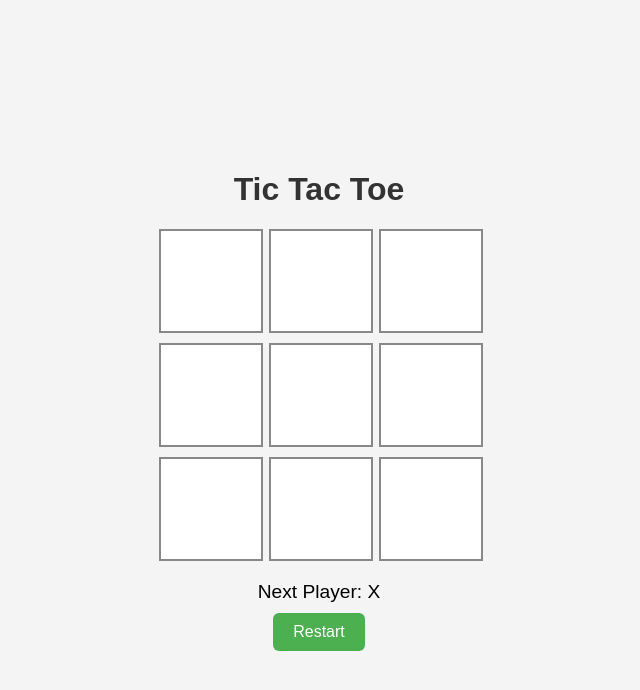
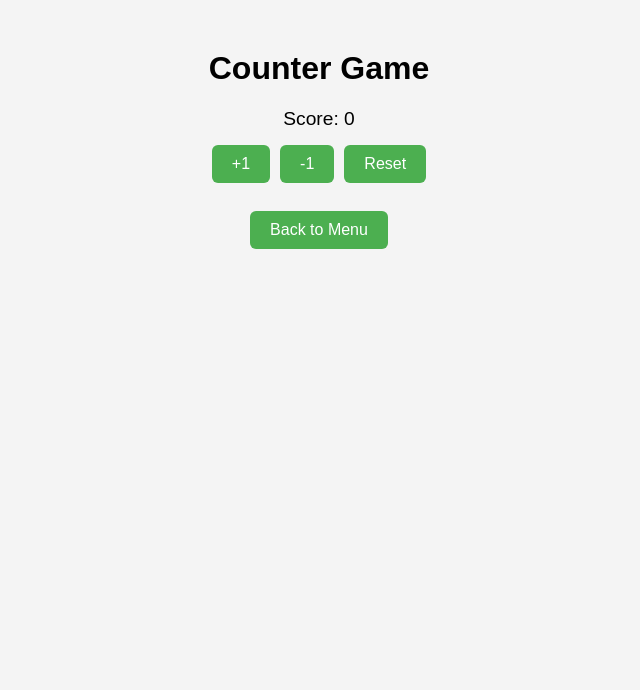
Before and after one commit to Ysaicharan/CICD-First, a React (Vite) app: page /counter in a window 1280 px wide. Shown: the top 690 px of the page, without its empty margins (321-961 px from the left). Built offline with nearby package versions, Linux system fonts and the light colour scheme.

Commit message:
version 4

```diff
--- a/src/App.css
+++ b/src/App.css
@@ -1,18 +1,17 @@
 body {
   font-family: sans-serif;
   background: #f4f4f4;
-  display: flex;
-  justify-content: center;
-  align-items: center;
-  height: 100vh;
   margin: 0;
+  padding: 0;
 }
 
 .container {
   text-align: center;
+  margin-top: 50px;
 }
 
-h1 {
+.menu h1 {
+  margin-bottom: 30px;
   color: #333;
 }
 
@@ -34,11 +33,10 @@ h1 {
   align-items: center;
   font-size: 2rem;
   cursor: pointer;
-  transition: background 0.2s;
 }
 
 .cell:hover {
-  background: #f0f0f0;
+  background: #eee;
 }
 
 .status {
@@ -46,17 +44,19 @@ h1 {
   margin: 10px 0;
 }
 
-.reset-btn {
+.btn, .reset-btn, .back-btn {
   padding: 10px 20px;
   font-size: 1rem;
   background: #4caf50;
   color: white;
   border: none;
   border-radius: 6px;
+  margin: 5px;
   cursor: pointer;
-  transition: background 0.3s;
+  text-decoration: none;
+  display: inline-block;
 }
 
-.reset-btn:hover {
+.btn:hover, .reset-btn:hover, .back-btn:hover {
   background: #45a049;
 }
--- a/src/App.jsx
+++ b/src/App.jsx
@@ -1,70 +1,30 @@
-import { useState } from 'react'
-import reactLogo from './assets/react.svg'
-import viteLogo from '/vite.svg'
-import './App.css'
-
-//import React, { useState } from "react";
-//import "./App.css";
+import React from "react";
+import { BrowserRouter as Router, Routes, Route, Link } from "react-router-dom";
+import TicTacToe from "./TicTacToe";
+import CounterGame from "./CounterGame";
+import "./App.css";
 
 function App() {
-  const initialBoard = Array(9).fill(null);
-  const [board, setBoard] = useState(initialBoard);
-  const [xIsNext, setXIsNext] = useState(true);
-
-  const winner = calculateWinner(board);
-
-  function handleClick(index) {
-    if (board[index] || winner) return;
-    const newBoard = board.slice();
-    newBoard[index] = xIsNext ? "X" : "O";
-    setBoard(newBoard);
-    setXIsNext(!xIsNext);
-  }
-
-  function resetGame() {
-    setBoard(initialBoard);
-    setXIsNext(true);
-  }
-
-  function renderCell(index) {
-    return (
-      <div className="cell" onClick={() => handleClick(index)}>
-        {board[index]}
+  return (
+    <Router>
+      <div className="container">
+        <Routes>
+          <Route
+            path="/"
+            element={
+              <div className="menu">
+                <h1>Game Menu</h1>
+                <Link to="/tic-tac-toe" className="btn">Play Tic Tac Toe</Link>
+                <Link to="/counter" className="btn">Play Counter Game</Link>
+              </div>
+            }
+          />
+          <Route path="/tic-tac-toe" element={<TicTacToe />} />
+          <Route path="/counter" element={<CounterGame />} />
+        </Routes>
       </div>
-    );
-  }
-
-  return (
-    <div className="container">
-      <h1>Tic Tac Toe</h1>
-      <div className="board">
-        {board.map((_, i) => renderCell(i))}
-      </div>
-      <div className="status">
-        {winner
-          ? `Winner: ${winner}`
-          : board.includes(null)
-          ? `Next Player: ${xIsNext ? "X" : "O"}`
-          : "It's a Draw!"}
-      </div>
-      <button className="reset-btn" onClick={resetGame}>Restart</button>
-    </div>
+    </Router>
   );
 }
 
-// Helper function to check for a winner
-function calculateWinner(cells) {
-  const lines = [
-    [0, 1, 2], [3, 4, 5], [6, 7, 8], // rows
-    [0, 3, 6], [1, 4, 7], [2, 5, 8], // cols
-    [0, 4, 8], [2, 4, 6]             // diagonals
-  ];
-  for (let [a, b, c] of lines) {
-    if (cells[a] && cells[a] === cells[b] && cells[a] === cells[c]) {
-      return cells[a];
-    }
-  }
-  return null;
-}
-
 export default App;
--- /dev/null
+++ b/src/CounterGame.jsx
@@ -0,0 +1,22 @@
+import React, { useState } from "react";
+import { Link } from "react-router-dom";
+
+function CounterGame() {
+  const [score, setScore] = useState(0);
+
+  return (
+    <div className="container">
+      <h1>Counter Game</h1>
+      <p className="status">Score: {score}</p>
+      <div>
+        <button className="reset-btn" onClick={() => setScore(score + 1)}>+1</button>
+        <button className="reset-btn" onClick={() => setScore(score - 1)}>-1</button>
+        <button className="reset-btn" onClick={() => setScore(0)}>Reset</button>
+      </div>
+      <br />
+      <Link to="/" className="back-btn">Back to Menu</Link>
+    </div>
+  );
+}
+
+export default CounterGame;
--- /dev/null
+++ b/src/TicTacToe.jsx
@@ -0,0 +1,66 @@
+import React, { useState } from "react";
+import { Link } from "react-router-dom";
+
+function TicTacToe() {
+  const initialBoard = Array(9).fill(null);
+  const [board, setBoard] = useState(initialBoard);
+  const [xIsNext, setXIsNext] = useState(true);
+
+  const winner = calculateWinner(board);
+
+  function handleClick(index) {
+    if (board[index] || winner) return;
+    const newBoard = board.slice();
+    newBoard[index] = xIsNext ? "X" : "O";
+    setBoard(newBoard);
+    setXIsNext(!xIsNext);
+  }
+
+  function resetGame() {
+    setBoard(initialBoard);
+    setXIsNext(true);
+  }
+
+  function renderCell(index) {
+    return (
+      <div className="cell" onClick={() => handleClick(index)}>
+        {board[index]}
+      </div>
+    );
+  }
+
+  return (
+    <div className="container">
+      <h1>Tic Tac Toe</h1>
+      <div className="board">
+        {board.map((_, i) => renderCell(i))}
+      </div>
+      <div className="status">
+        {winner
+          ? `Winner: ${winner}`
+          : board.includes(null)
+          ? `Next Player: ${xIsNext ? "X" : "O"}`
+          : "It's a Draw!"}
+      </div>
+      <button className="reset-btn" onClick={resetGame}>Restart</button>
+      <br />
+      <Link to="/" className="back-btn">Back to Menu</Link>
+    </div>
+  );
+}
+
+function calculateWinner(cells) {
+  const lines = [
+    [0, 1, 2], [3, 4, 5], [6, 7, 8],
+    [0, 3, 6], [1, 4, 7], [2, 5, 8],
+    [0, 4, 8], [2, 4, 6],
+  ];
+  for (let [a, b, c] of lines) {
+    if (cells[a] && cells[a] === cells[b] && cells[a] === cells[c]) {
+      return cells[a];
+    }
+  }
+  return null;
+}
+
+export default TicTacToe;
```
